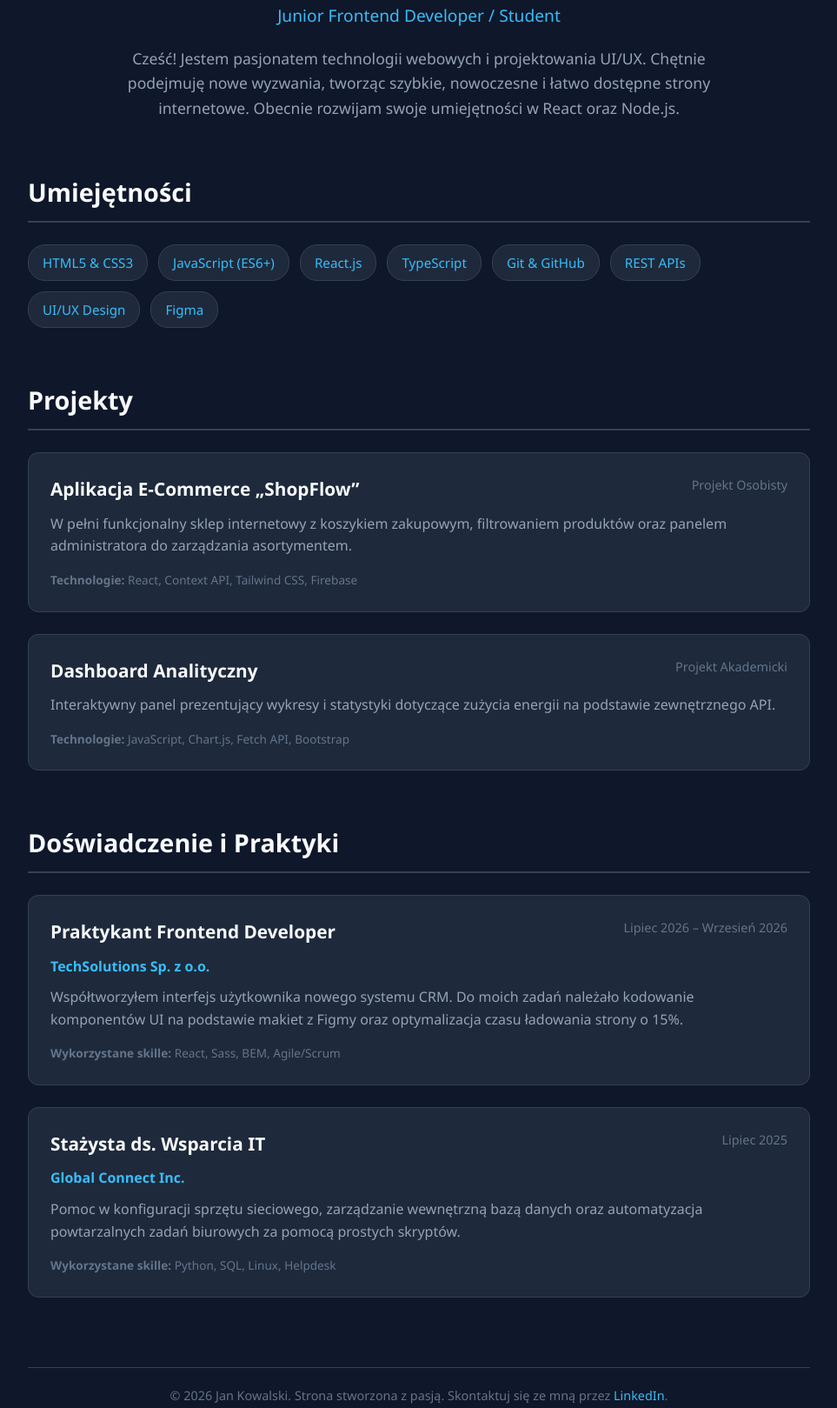
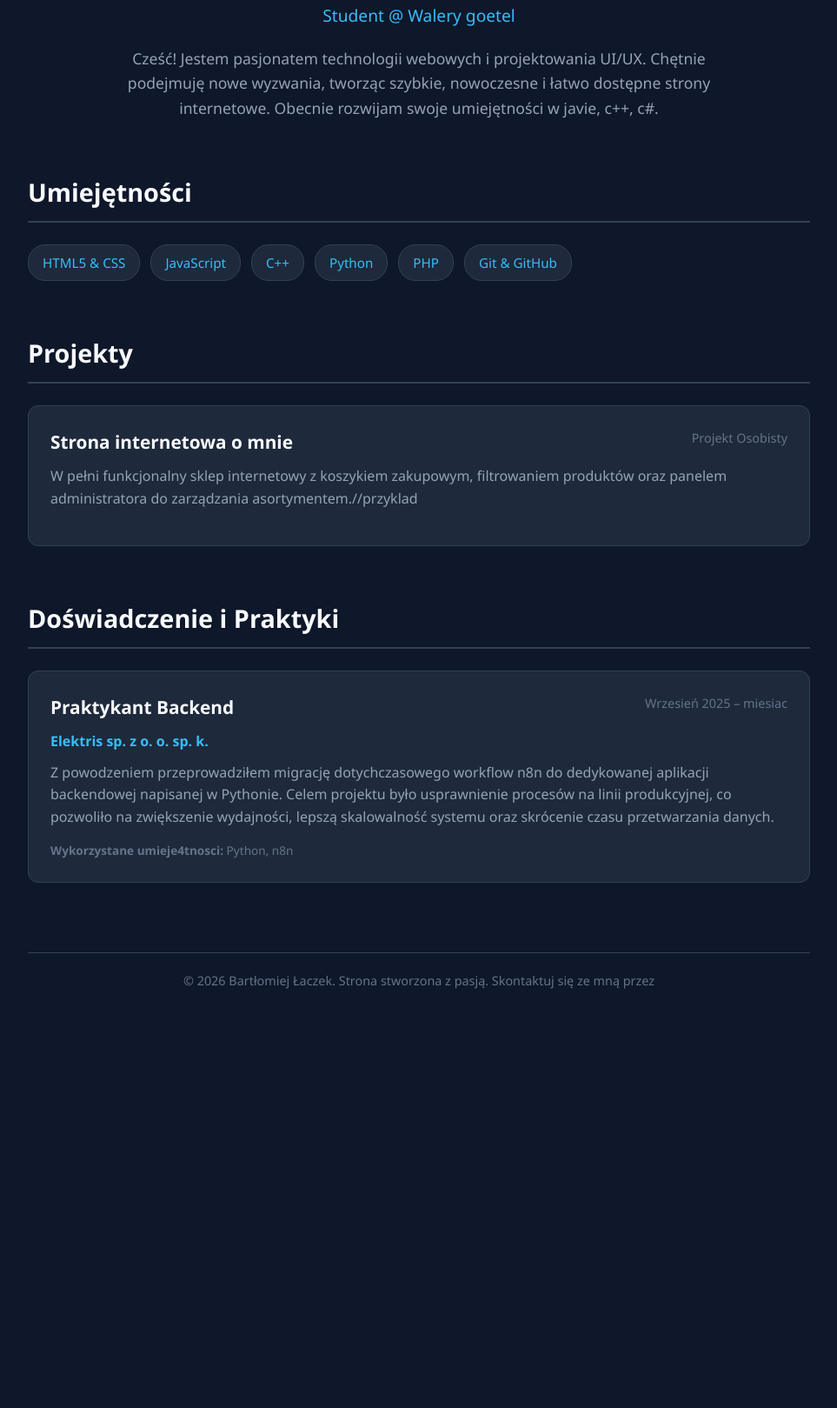
Before and after one commit to Aqayooooo/test, a plain HTML site: page aboutpage.html in a window 1280 px wide. Shown: the part 307-1926 px from the top of the page at 87% size, without its empty margins (158-1121 px from the left). After the commit the page ends 1486 px from the top, so only its background shows below. Drawn offline with Linux system fonts and the light colour scheme.

Commit message:
Add files via upload

```diff
--- a/aboutpage.html
+++ b/aboutpage.html
@@ -7,7 +7,6 @@ html
     <meta name="viewport" content="width=device-width, initial-scale=1.0">
     <title>Moje Portfolio | O mnie</title>
     <style>
-        /* Reset i podstawowe style */
         * {
             margin: 0;
             padding: 0;
@@ -28,7 +27,6 @@ html
             padding: 40px 0;
         }
 
-        /* Nagłówek i sekcja O mnie */
         header {
             text-align: center;
             margin-bottom: 60px;
@@ -38,7 +36,7 @@ html
             width: 150px;
             height: 150px;
             border-radius: 50%;
-            background-color: #38bdf8; /* Miejsce na Twoje zdjęcie */
+            background-color: #38bdf8;
             margin: 0 auto 20px;
             display: flex;
             align-items: center;
@@ -67,7 +65,6 @@ html
             margin: 0 auto;
         }
 
-        /* Wspólne style dla sekcji */
         section {
             margin-bottom: 60px;
         }
@@ -80,7 +77,6 @@ html
             margin-bottom: 25px;
         }
 
-        /* Sekcja Umiejętności (Skills) */
         .skills-grid {
             display: flex;
             flex-wrap: wrap;
@@ -103,7 +99,6 @@ html
             transform: translateY(-2px);
         }
 
-        /* Sekcja Projekty (Projects) i Praktyki (Internships) */
         .card-list {
             display: flex;
             flex-direction: column;
@@ -159,7 +154,6 @@ html
             color: #64748b;
         }
 
-        /* Stopka */
         footer {
             text-align: center;
             margin-top: 80px;
@@ -178,7 +172,6 @@ html
             text-decoration: underline;
         }
 
-        /* Responsywność dla mniejszych ekranów */
         @media (max-width: 600px) {
             .card-header {
                 flex-direction: column;
@@ -194,101 +187,73 @@ html
 
     <div class="container">
 
-        <!-- NAGŁÓWEK / O MNIE -->
         <header>
-            <div class="profile-img">Twoje Zdjęcie</div>
-            <h1>Jan Kowalski</h1>
-            <p class="subtitle">Junior Frontend Developer / Student</p>
+            <div class="profile-img"></div>
+            <h1>Bartłomiej Łaczek</h1>
+            <p class="subtitle">Student @ Walery goetel </p>
             <p class="about-text">
-                Cześć! Jestem pasjonatem technologii webowych i projektowania UI/UX. Chętnie podejmuję nowe wyzwania, tworząc szybkie, nowoczesne i łatwo dostępne strony internetowe. Obecnie rozwijam swoje umiejętności w React oraz Node.js.
+                Cześć! Jestem pasjonatem technologii webowych i projektowania UI/UX. Chętnie podejmuję nowe wyzwania, tworząc szybkie, nowoczesne i łatwo dostępne strony internetowe. Obecnie rozwijam swoje umiejętności w javie, c++, c#.
+
             </p>
         </header>
 
-        <!-- UMIEJĘTNOŚCI -->
         <section id="skills">
             <h2>Umiejętności</h2>
             <div class="skills-grid">
-                <span class="skill-tag">HTML5 & CSS3</span>
-                <span class="skill-tag">JavaScript (ES6+)</span>
-                <span class="skill-tag">React.js</span>
-                <span class="skill-tag">TypeScript</span>
+                <span class="skill-tag">HTML5 & CSS</span>
+                <span class="skill-tag">JavaScript</span>
+                <span class="skill-tag">C++</span>
+                <span class="skill-tag">Python</span>
+                <span class="skill-tag">PHP</span>
                 <span class="skill-tag">Git & GitHub</span>
-                <span class="skill-tag">REST APIs</span>
-                <span class="skill-tag">UI/UX Design</span>
-                <span class="skill-tag">Figma</span>
             </div>
         </section>
 
-        <!-- PROJEKTY -->
         <section id="projects">
             <h2>Projekty</h2>
             <div class="card-list">
 
                 <div class="card">
                     <div class="card-header">
-                        <h3 class="card-title">Aplikacja E-Commerce „ShopFlow”</h3>
+                        <h3 class="card-title">Strona internetowa o mnie</h3>
                         <span class="card-meta">Projekt Osobisty</span>
                     </div>
                     <p class="card-description">
-                        W pełni funkcjonalny sklep internetowy z koszykiem zakupowym, filtrowaniem produktów oraz panelem administratora do zarządzania asortymentem.
+                        W pełni funkcjonalny sklep internetowy z koszykiem zakupowym, filtrowaniem produktów oraz panelem administratora do zarządzania asortymentem.//przyklad
                     </p>
-                    <p class="card-tech"><strong>Technologie:</strong> React, Context API, Tailwind CSS, Firebase</p>
                 </div>
 
-                <div class="card">
-                    <div class="card-header">
-                        <h3 class="card-title">Dashboard Analityczny</h3>
-                        <span class="card-meta">Projekt Akademicki</span>
-                    </div>
-                    <p class="card-description">
-                        Interaktywny panel prezentujący wykresy i statystyki dotyczące zużycia energii na podstawie zewnętrznego API.
-                    </p>
-                    <p class="card-tech"><strong>Technologie:</strong> JavaScript, Chart.js, Fetch API, Bootstrap</p>
-                </div>
+
 
             </div>
         </section>
 
-        <!-- PRAKTYKI I STAŻE -->
         <section id="internships">
             <h2>Doświadczenie i Praktyki</h2>
             <div class="card-list">
 
                 <div class="card">
                     <div class="card-header">
-                        <h3 class="card-title">Praktykant Frontend Developer</h3>
-                        <span class="card-meta">Lipiec 2026 – Wrzesień 2026</span>
+                        <h3 class="card-title">Praktykant Backend</h3>
+                        <span class="card-meta">Wrzesień 2025 – miesiac</span>
                     </div>
-                    <span class="card-company">TechSolutions Sp. z o.o.</span>
+                    <span class="card-company">Elektris sp. z o. o. sp. k.</span>
                     <p class="card-description">
-                        Współtworzyłem interfejs użytkownika nowego systemu CRM. Do moich zadań należało kodowanie komponentów UI na podstawie makiet z Figmy oraz optymalizacja czasu ładowania strony o 15%.
+                        Z powodzeniem przeprowadziłem migrację dotychczasowego workflow n8n do dedykowanej aplikacji backendowej napisanej w Pythonie. Celem projektu było usprawnienie procesów na linii produkcyjnej, co pozwoliło na zwiększenie wydajności, lepszą skalowalność systemu oraz skrócenie czasu przetwarzania danych.
                     </p>
-                    <p class="card-tech"><strong>Wykorzystane skille:</strong> React, Sass, BEM, Agile/Scrum</p>
+                    <p class="card-tech"><strong>Wykorzystane umieje4tnosci:</strong> Python, n8n</p>
                 </div>
 
-                <div class="card">
-                    <div class="card-header">
-                        <h3 class="card-title">Stażysta ds. Wsparcia IT</h3>
-                        <span class="card-meta">Lipiec 2025</span>
-                    </div>
-                    <span class="card-company">Global Connect Inc.</span>
-                    <p class="card-description">
-                        Pomoc w konfiguracji sprzętu sieciowego, zarządzanie wewnętrzną bazą danych oraz automatyzacja powtarzalnych zadań biurowych za pomocą prostych skryptów.
-                    </p>
-                    <p class="card-tech"><strong>Wykorzystane skille:</strong> Python, SQL, Linux, Helpdesk</p>
-                </div>
+
 
             </div>
         </section>
 
-        <!-- STOPKA -->
         <footer>
-            <p>&copy; 2026 Jan Kowalski. Strona stworzona z pasją. Skontaktuj się ze mną przez <a href="https://linkedin.com" target="_blank">LinkedIn</a>.</p>
+            <p>&copy; 2026 Bartłomiej Łaczek. Strona stworzona z pasją. Skontaktuj się ze mną przez </p>
         </footer>
 
     </div>
 
 </body>
 </html>
-
-Używaj kodu z rozwagą.
```
